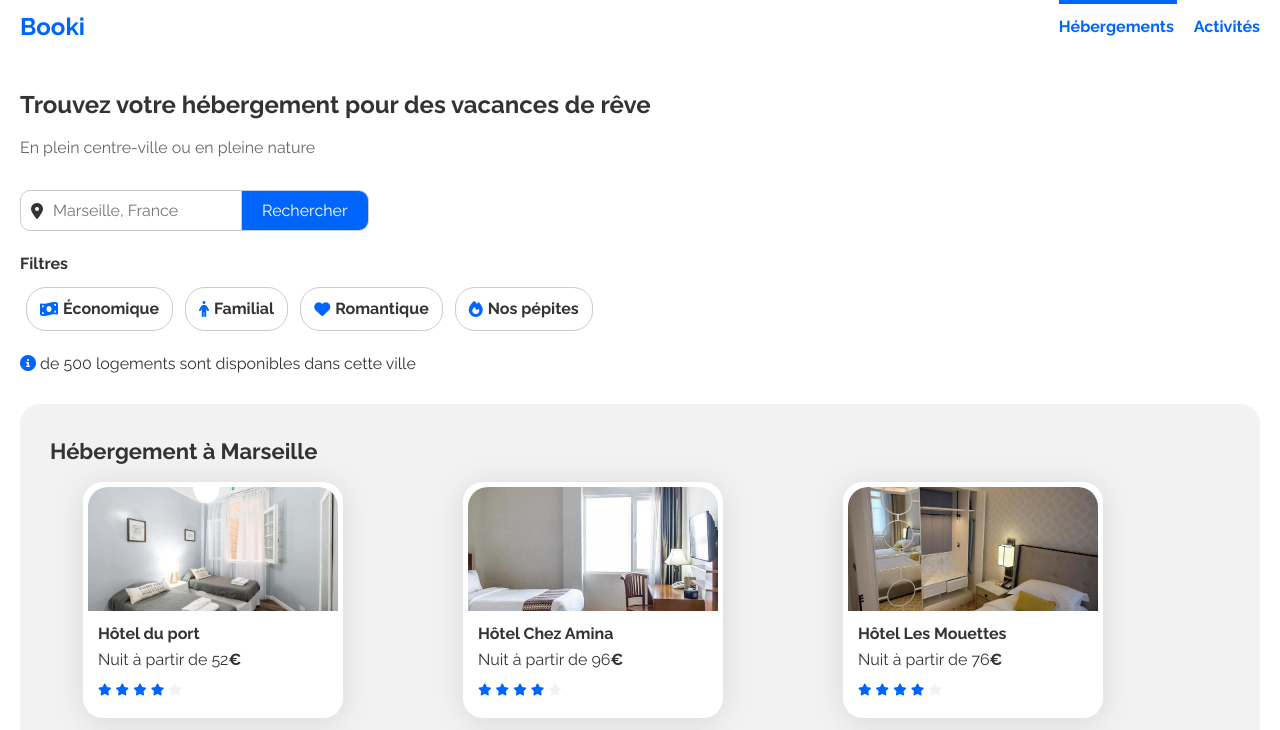
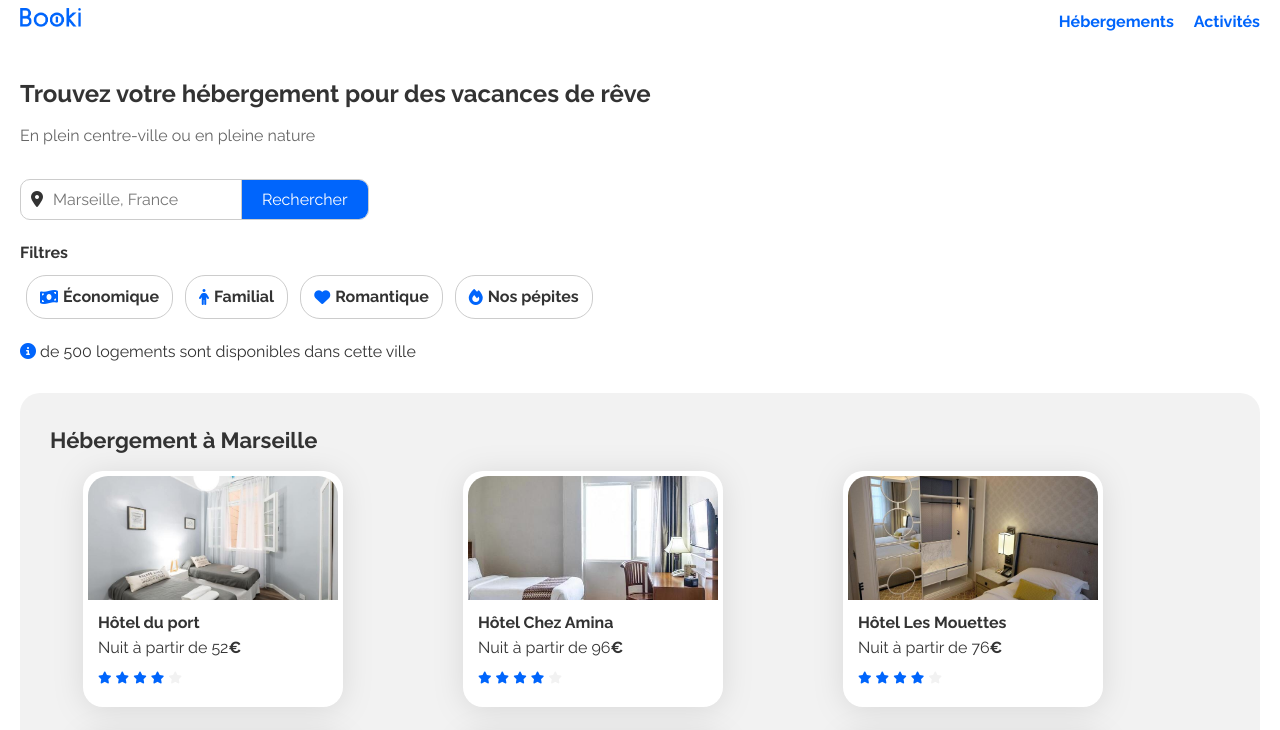
Before and after one commit to Asvolk0/Site-booki, a plain HTML site: page index.html in a window 1280 px wide. Shown: the top 730 px of the page. Drawn offline with Linux system fonts and the light colour scheme.

Commit message:
ajout du logo

```diff
--- a/css/header.css
+++ b/css/header.css
@@ -1,9 +1,8 @@
 /****** General ***********/
-.logo {
-    font-size: 24px;
-    color: #0065FC;
-    font-weight: bold;
+.logo img {
+width: 61.09px;
 }
+
 
 nav{
     padding: 0 20px;
--- a/index.html
+++ b/index.html
@@ -22,7 +22,9 @@
     <div class="main-container">
         <header>
             <nav>
-                <div class="logo">Booki</div>
+                <div class="logo">
+                    <img src="images\logo\Booki.png" alt="Logo de Booki">
+                </div>
                 <ul>
                     <li class="active"><a href="#hebergements">Hébergements</a></li>
                     <li><a href="#activites">Activités</a></li>
```
